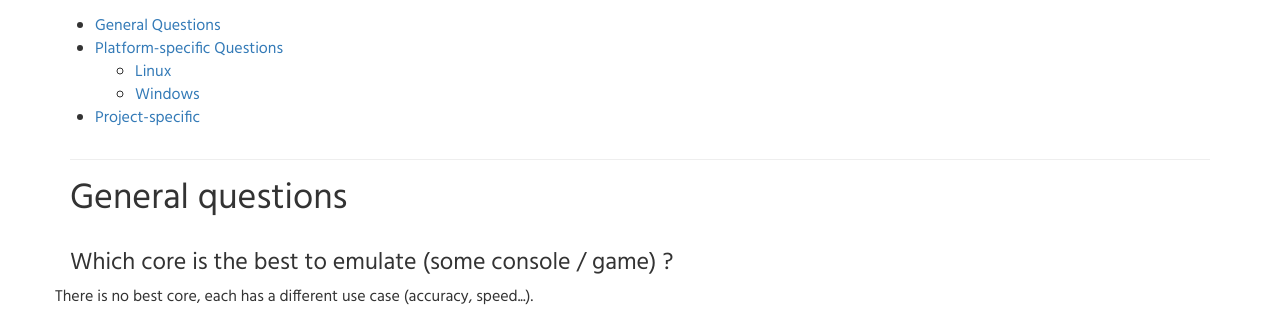
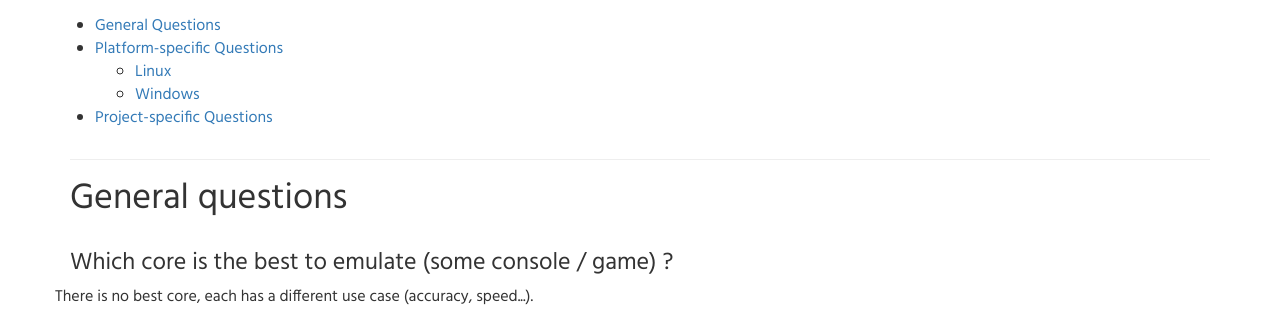
Before and after one commit to gouchi/www.retroarch.com, a PHP site: page /index.php?page=faq in a window 1280 px wide. Shown: the part 515-824 px from the top of the page. Run offline with PHP 8.4, Linux system fonts and the light colour scheme.

Commit message:
Update faq.php

```diff
--- a/faq.php
+++ b/faq.php
@@ -19,7 +19,7 @@
        <li><a href="#linux-platform-specific">Linux</a></li>
        <li><a href="#windows-platform-specific">Windows</a></li>
        </ul>
-       <li><a href="#project-specific">Project-specific</a></li>
+       <li><a href="#project-specific">Project-specific Questions</a></li>
       </ul>
      </div>
                 <hr />
```
